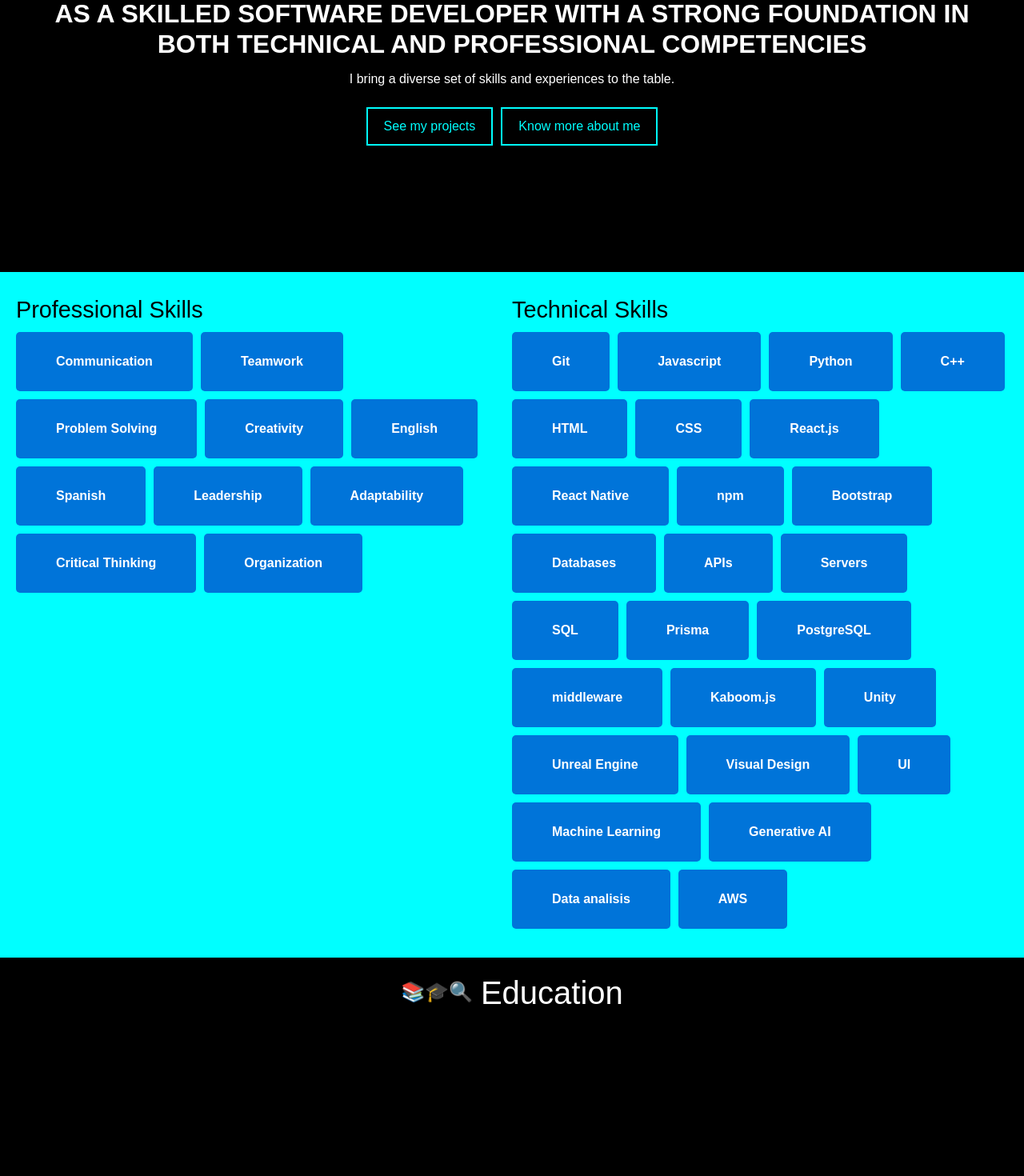
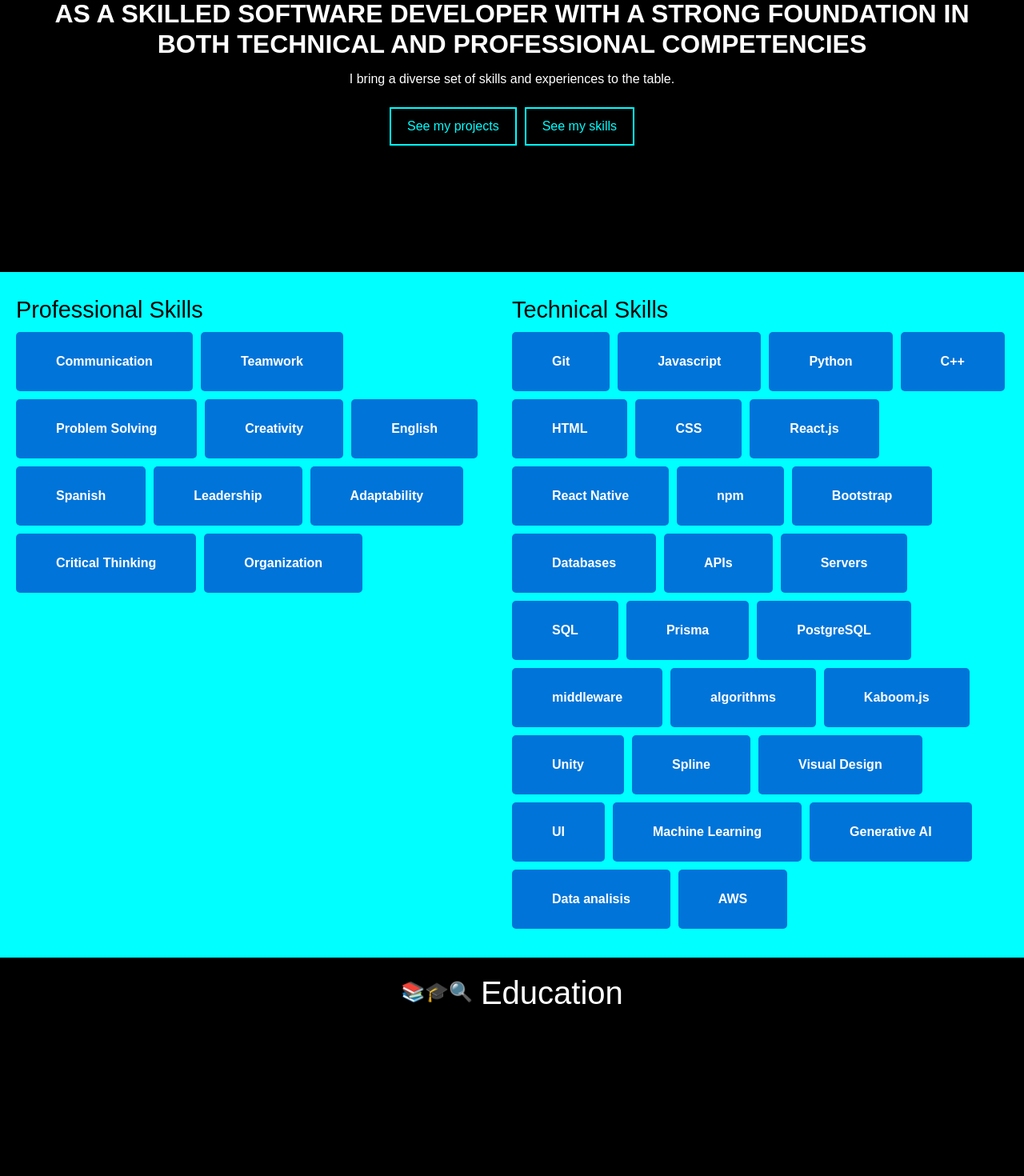
Before and after one commit to CPerez220/my-personal-website, a React (Vite) app in the folder Carlos-Perez/: page / in a window 1280 px wide. Shown: the part 500-1970 px from the top of the page at 80% size. Built offline with nearby package versions, Linux system fonts and the light colour scheme; the HTML template or start-up script is replaced by a standard one.

Commit message:
Home Finished

```diff
--- a/Carlos-Perez/src/components/Footer.jsx
+++ b/Carlos-Perez/src/components/Footer.jsx
@@ -5,16 +5,16 @@ const Footer = () => {
     <>
     <Nav className="justify-content-center" activeKey="/">
         <Nav.Item>
-          <Nav.Link href="/">Top</Nav.Link>
+          <Nav.Link href="#intro">Intro</Nav.Link>
         </Nav.Item>
         <Nav.Item>
-          <Nav.Link eventKey="link-1">Skills</Nav.Link>
+          <Nav.Link href="#skills">Skills</Nav.Link>
         </Nav.Item>
         <Nav.Item>
-          <Nav.Link eventKey="link-2">Education</Nav.Link>
+          <Nav.Link href="#education">Education</Nav.Link>
         </Nav.Item>
         <Nav.Item>
-          <Nav.Link eventKey="link-3">Experience</Nav.Link>
+          <Nav.Link href="#experience">Experience</Nav.Link>
         </Nav.Item>
       </Nav>
     </>
--- a/Carlos-Perez/src/components/HomeBody.jsx
+++ b/Carlos-Perez/src/components/HomeBody.jsx
@@ -6,10 +6,18 @@ import Intro from "./Intro"
 const HomeBody = () => {
   return (
     <>
-    <Intro/>
-    <Skills/>
-    <Education/>
-    <Experience/>
+    <section id="intro">
+      <Intro/>
+    </section>
+    <section id="skills">
+      <Skills/>
+    </section>
+    <section id="education">
+      <Education/>
+    </section>
+    <section id="experience">
+      <Experience/>
+    </section>
     <section class="welcome-section">
         <h1>Thank You for Visiting!</h1>
         <p>🌟 As a perpetual learner, I'm constantly updating this space with new ideas, skills, and experiences. Life is a journey, and this website reflects my ongoing exploration. Feel free to stay a while and explore—I promise there's always something new to discover!</p>
--- a/Carlos-Perez/src/components/Intro.jsx
+++ b/Carlos-Perez/src/components/Intro.jsx
@@ -12,7 +12,7 @@ const Intro = () => {
         </div>
         <div class="buttons">
             <Link to="/projects"><button class="button">See my projects</button></Link>
-            <button class="button">Know more about me</button>
+            <a href="#skills"><button className="button">See my skills</button></a>
         </div>
     </section>
     </>
--- a/Carlos-Perez/src/components/Skills.jsx
+++ b/Carlos-Perez/src/components/Skills.jsx
@@ -37,9 +37,10 @@ const Skills = () => {
         <li>Prisma</li>
         <li>PostgreSQL</li>
         <li>middleware</li>
+        <li>algorithms</li>
         <li>Kaboom.js</li>
         <li>Unity</li>
-        <li>Unreal Engine</li>
+        <li>Spline</li>
         <li>Visual Design</li>
         <li>UI</li>
         <li>Machine Learning</li>
```
